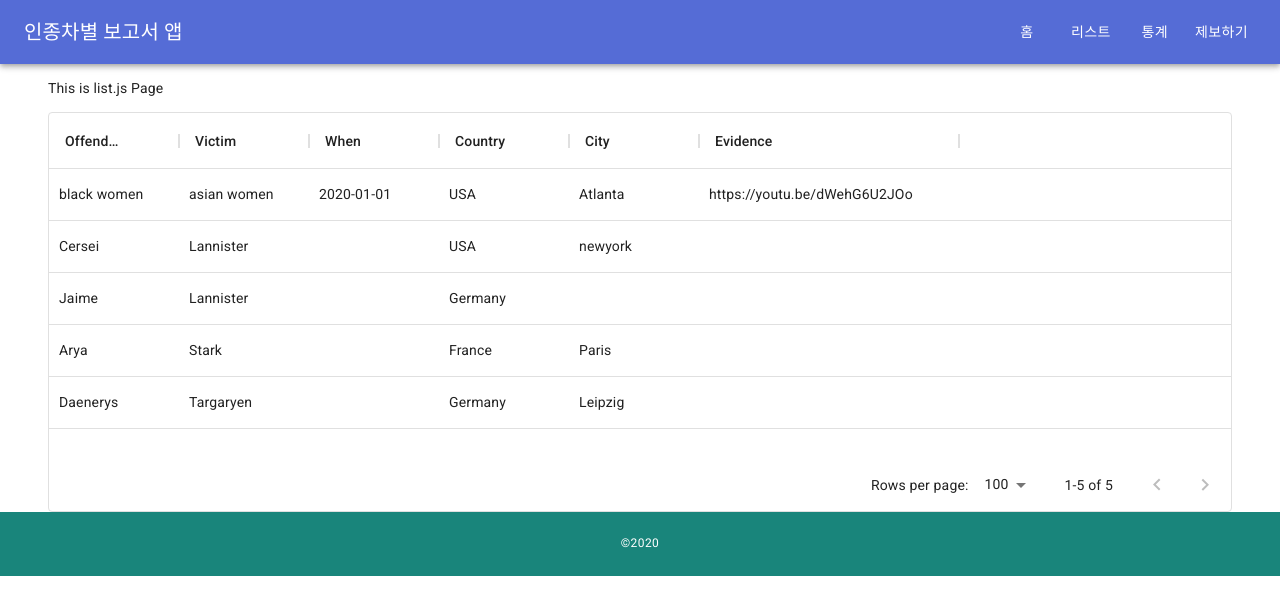
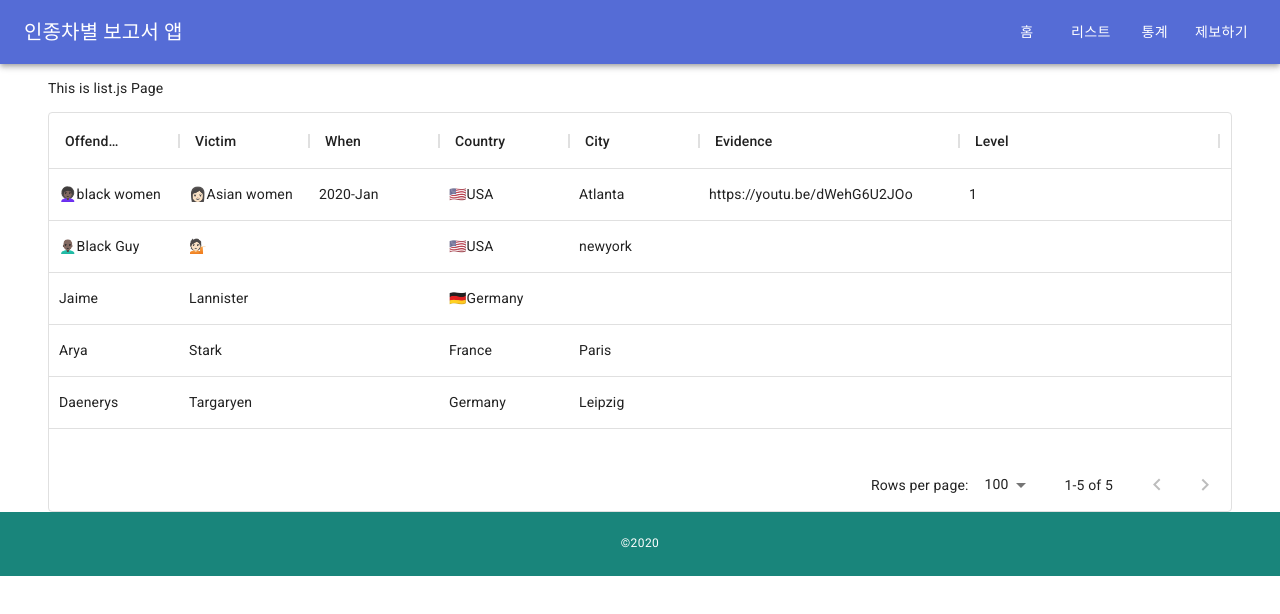
Before and after one commit to de24world/old-racism-report, a Next.js app in the folder client/: page /list in a window 1280 px wide. Shown: the top 614 px of the page. Built offline with nearby package versions, Linux system fonts and the light colour scheme.

Commit message:
*add emtion iN listdata

```diff
--- a/client/data/listdata.json
+++ b/client/data/listdata.json
@@ -1,25 +1,26 @@
 [
   {
     "id": 1,
-    "offender": "black women",
-    "victim": "asian women",
-    "when": "2020-01-01",
-    "country": "USA",
+    "offender": "👩🏿‍🦱black women",
+    "victim": "👩🏻Asian women",
+    "when": "2020-Jan",
+    "country": " 🇺🇸USA",
     "city": "Atlanta",
-    "evidence": "https://youtu.be/dWehG6U2JOo"
+    "evidence": "https://youtu.be/dWehG6U2JOo",
+    "level": "1"
   },
   {
     "id": 2,
-    "victim": "Lannister",
-    "offender": "Cersei",
-    "country": "USA",
+    "victim": "💁🏻",
+    "offender": "👨🏿‍🦲Black Guy",
+    "country": " 🇺🇸USA",
     "city": "newyork"
   },
   {
     "id": 3,
     "victim": "Lannister",
     "offender": "Jaime",
-    "country": "Germany",
+    "country": "🇩🇪Germany",
     "city": ""
   },
   {
--- a/client/src/components/List.jsx
+++ b/client/src/components/List.jsx
@@ -9,6 +9,7 @@ const columns = [
   { field: "country", headerName: "Country", width: 130 },
   { field: "city", headerName: "City", width: 130 },
   { field: "evidence", headerName: "Evidence", width: 260 },
+  { field: "level", headerName: "Level", width: 260 },
 ];
 
 export default function List() {
```
